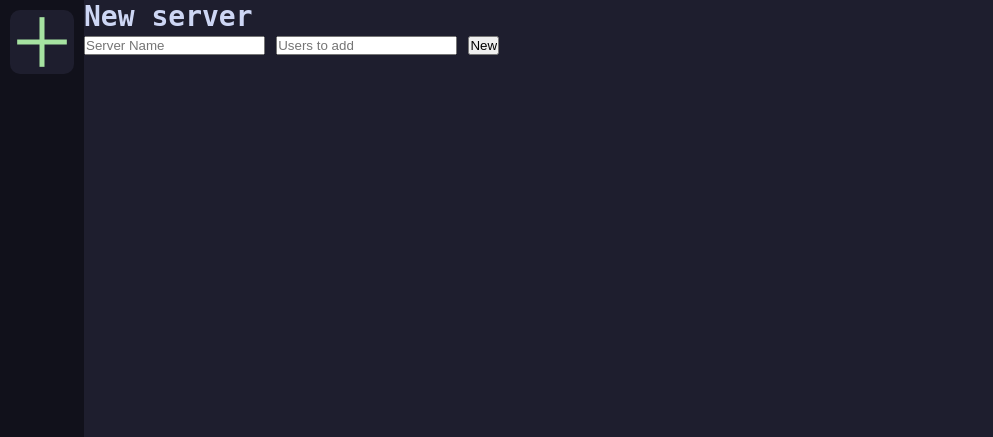
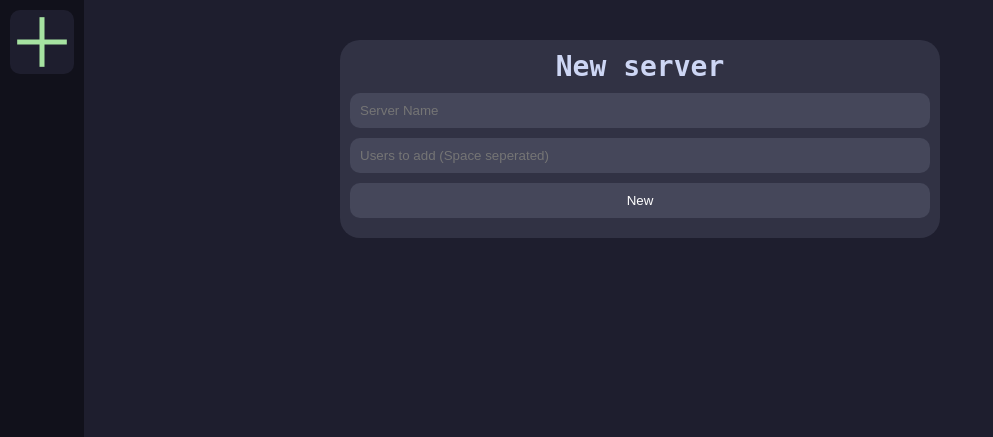
Before and after one commit to AI314159/Python-Chatapp, a Django app: page /add_server/ in a window 1280 px wide. Shown: the top 437 px of the page, without its empty margins (0-993 px from the left). Run offline with Django 5.2, Linux system fonts and the light colour scheme; the visitor is signed in with stand-in values (Sample User, id 1); data that the repository does not hold is empty.

Commit message:
Styled the new server page, fixed duplicate IDs.

```diff
--- /dev/null
+++ b/chatapp/chat/static/new_server.css
@@ -0,0 +1,30 @@
+main {
+    padding: 40px;
+}
+
+#add-server-container {
+    margin: 0 auto;
+    min-width: fit-content;
+    max-width: 50%;
+    background-color: #313244;
+    padding: 10px;
+    border-radius: 20px;
+}
+#add-server-container > h2 {
+    text-align: center;
+    margin-bottom: 10px;
+}
+#new-server-form > input {
+    display: block;
+    padding: 10px;
+    margin-bottom: 10px;
+    border-radius: 10px;
+    width: 100%;
+    border: none;
+    outline: none;
+    background-color: #45475a;
+    color: #fff;
+}
+#new-server-form > #new-btn {
+    color: #fff;
+}
--- a/chatapp/chat/templates/chat/new_server.html
+++ b/chatapp/chat/templates/chat/new_server.html
@@ -1,17 +1,22 @@
 {% extends 'base.html' %}
+
+{% block head %}
+{% load static %}
+<link rel="stylesheet" href="{% static 'new_server.css' %}">
+{% endblock head %}
 
 {% block content %}
 <main>
-    <div id="login-container">
+    <div id="add-server-container">
         <h2>New server</h2>
-        <form method="post" id="login-form">
+        <form method="post" id="new-server-form">
             {% csrf_token %}
             {% if error_message %}
             <p id="error-message">{{error_message}}</p>
             {% endif %}
             <input name="server_name" id="server_name" placeholder="Server Name" type="text" autocomplete="off">
-            <input name="members" id="members" placeholder="Users to add" type="textarea">
-            <input name="new" id="login-btn" type="submit" value="New">
+            <input name="members" id="members" placeholder="Users to add (Space seperated)" type="text">
+            <input name="new" id="new-btn" type="submit" value="New">
         </form>
 </div>
 </main>
--- a/chatapp/chat/templates/register.html
+++ b/chatapp/chat/templates/register.html
@@ -17,7 +17,7 @@ test
             {% endif %}
             <input name="username" id="username" placeholder="Username" type="text" autocomplete="off">
             <input name="password" id="password" placeholder="Password" type="password">
-            <input name="confirm_password" id="password" placeholder="Confirm Password" type="password">
+            <input name="confirm_password" id="confirm-password" placeholder="Confirm Password" type="password">
             <input name="login" id="login-btn" type="submit" value="Register">
         </form>
 </div>
```
